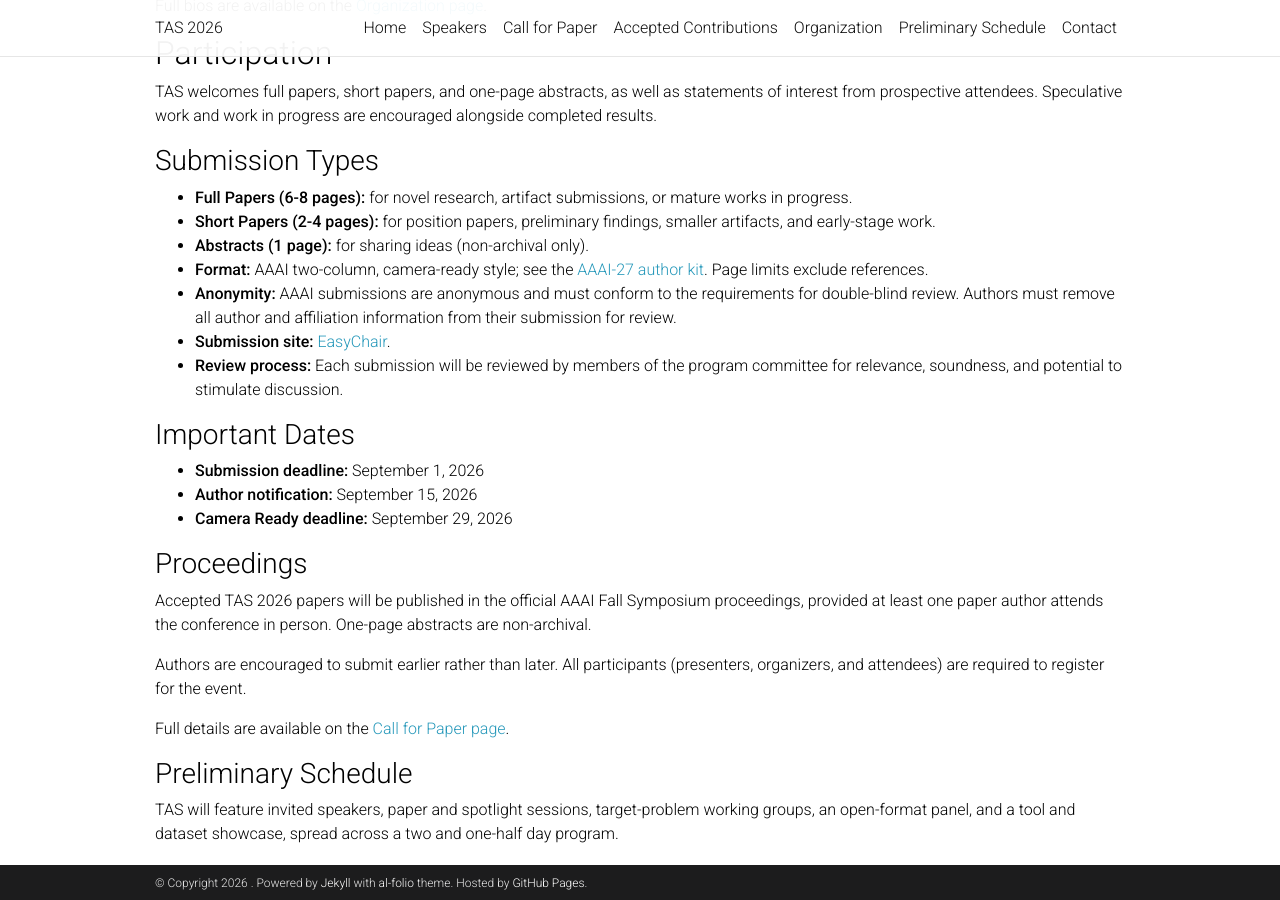
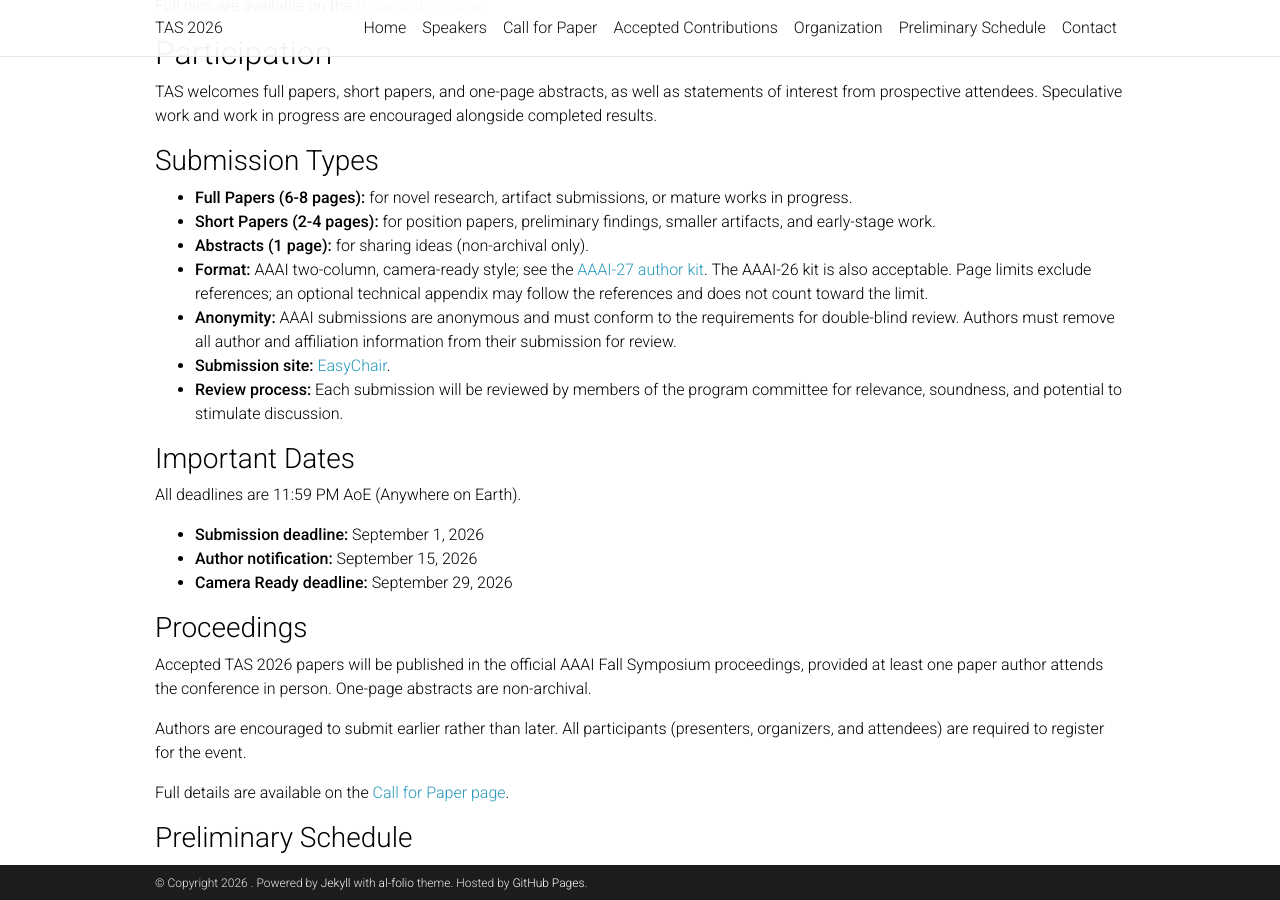
Before and after one commit to tas2026/tas2026.github.io, a Jekyll site: the page built from _pages/home.md, in a window 1280 px wide and 900 px high, scrolled down 1332 px. Built offline with Jekyll 4.4.1, drawn with Linux system fonts in a browser that asks for light colours; comment, search, counter and statistics services are not loaded; a style sheet for code colours, icons or effects is not loaded.

Commit message:
Update home.md

```diff
--- a/_pages/home.md
+++ b/_pages/home.md
@@ -91,12 +91,14 @@ TAS welcomes full papers, short papers, and one-page abstracts, as well as state
 - **Full Papers (6-8 pages):** for novel research, artifact submissions, or mature works in progress.
 - **Short Papers (2-4 pages):** for position papers, preliminary findings, smaller artifacts, and early-stage work.
 - **Abstracts (1 page):** for sharing ideas (non-archival only).
-- **Format:** AAAI two-column, camera-ready style; see the [AAAI-27 author kit](https://aaai.org/authorkit27/). Page limits exclude references.
+- **Format:** AAAI two-column, camera-ready style; see the [AAAI-27 author kit](https://aaai.org/authorkit27/). The AAAI-26 kit is also acceptable. Page limits exclude references; an optional technical appendix may follow the references and does not count toward the limit.
 - **Anonymity:** AAAI submissions are anonymous and must conform to the requirements for double-blind review. Authors must remove all author and affiliation information from their submission for review.
 - **Submission site:** [EasyChair](https://easychair.org/conferences/?conf=fss26).
 - **Review process:** Each submission will be reviewed by members of the program committee for relevance, soundness, and potential to stimulate discussion.
 
 ### Important Dates
+
+All deadlines are 11:59 PM AoE (Anywhere on Earth).
 
 - **Submission deadline:** September 1, 2026
 - **Author notification:** September 15, 2026
```
